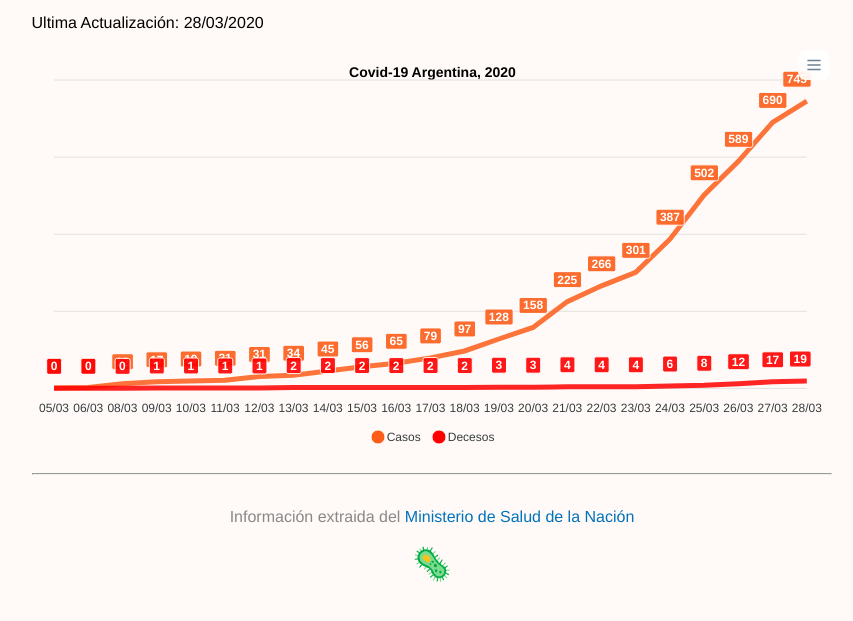
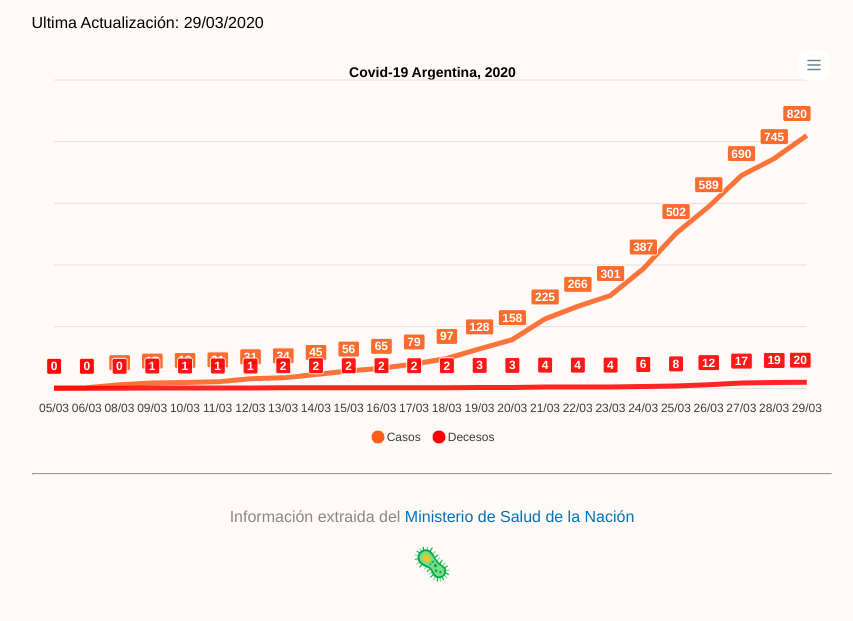
Before and after one commit to jagomez967/CovidArg, a plain HTML site: page index.html in a window 1280 px wide. Shown: the part 131-752 px from the top of the page, without its empty margins (208-1061 px from the left). Drawn offline with nearby package versions, Linux system fonts and the light colour scheme.

Commit message:
29/03/2020

```diff
--- a/index.html
+++ b/index.html
@@ -44,7 +44,7 @@
             <article>
                 <header>
                     <h1>Covid-19 ARG</h1>
-                    <p>Ultima Actualización: <time datetime="20200328">28/03/2020</time></p>
+                    <p>Ultima Actualización: <time datetime="20200329">29/03/2020</time></p>
                 </header>
                 <body>
                     <div id='chart'></div>
@@ -98,7 +98,8 @@
         {x: "25/03", y: 502},
         {x: "26/03", y: 589},
         {x: "27/03", y: 690},
-        {x: "28/03", y: 745}
+        {x: "28/03", y: 745},
+        {x: "29/03", y: 820}
         ],
 
         },{name: 'Decesos',
@@ -125,7 +126,8 @@
         {x: "25/03", y: 8},
         {x: "26/03", y: 12},
         {x: "27/03", y: 17},
-        {x: "28/03", y: 19}
+        {x: "28/03", y: 19},
+        {x: "29/03", y: 20}
         ]
         }],
           chart: {
```
